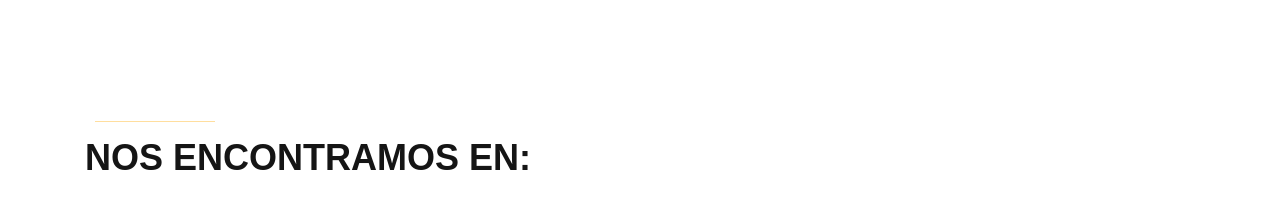
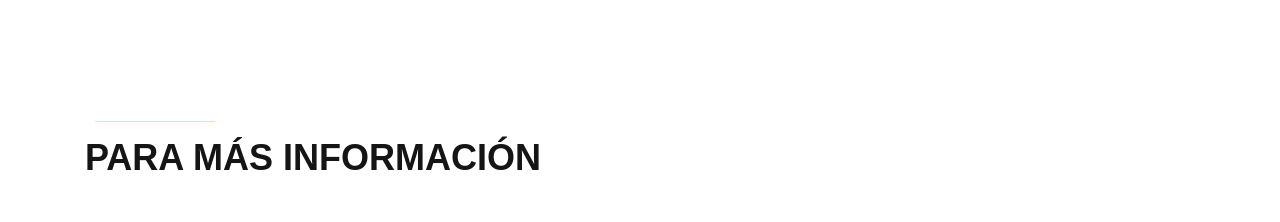
Before and after one commit to Sheyla29/elalgarrobosyc, a plain HTML site: page index.html in a window 1280 px wide. Shown: the part 5747-5969 px from the top of the page. Drawn offline with Linux system fonts and the light colour scheme; some packages are replaced by stand-ins of ours; a script that the page names is missing.

Commit message:
Update index.html

```diff
--- a/index.html
+++ b/index.html
@@ -486,7 +486,7 @@
 
         <div class="section-title">
           <h2></h2>
-          <p>Nos encontramos en:   </p>
+          <p>Para más información   </p>
         </div>
 	       <div class="col-lg-4">
             <div class="info">
```
